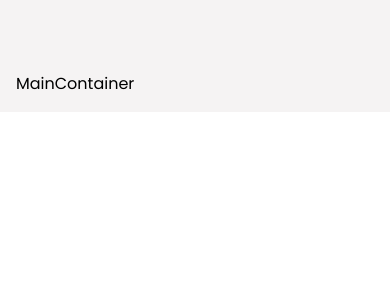
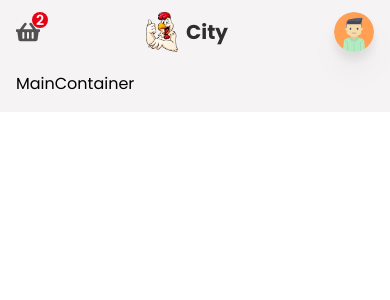
Before and after one commit to ankitt01/Food-Delivery-App, a React (Create React App) app: page / in a window 390 px wide. Shown: the top 300 px of the page. Built offline with nearby package versions, Linux system fonts and the light colour scheme.

Commit message:
header done both mobile and desktop screen

```diff
--- a/src/components/Header.js
+++ b/src/components/Header.js
@@ -29,21 +29,34 @@ const Header = () => {
             setIsMenu(!isMenu)
         }
     }
+
+    const logout = () => {
+        setIsMenu(false)
+        localStorage.clear()
+
+        dispatch({
+            type: actionType.SET_USER,
+            user: null,
+        })
+    }
   return (
-    <div className='w-screen fixed z-50 p-6 px-16'>
+    <div className='w-screen fixed z-50 p-3 md:p-6 px-4 md:px-16'>
         {/* Desktop and tablet */}
         <div className='hidden md:flex justify-between'>
             <Link to={"/"} className="flex items-center gap-2">
-            <img src={"/img/logo.png"} className="w-8 object-cover" alt="logo" />
-            <p className="text-headingColor text-xl font-bold"> City</p>
+                <img src={"/img/logo.png"} className="w-8 object-cover" alt="logo" />
+                <p className="text-headingColor text-xl font-bold"> City</p>
             </Link>
             <div className='flex items-center gap-8 xl:gap-16'>
-                <ul className="flex items-center gap-8 xl:gap-16">
+                <motion.ul
+                    initial={{ opacity: 0, x: 200 }}
+                    animate={{ opacity: 1, x: 0 }}
+                    exit={{ opacity: 0, x: 200 }} className="flex items-center gap-8 xl:gap-16">
                     <li className="text-lg text-textColor hover:text-headingColor duration-100 transition-all ease-in-out cursor-pointer">Home</li>
                     <li className="text-lg text-textColor hover:text-headingColor duration-100 transition-all ease-in-out cursor-pointer">Menu</li>
                     <li className="text-lg text-textColor hover:text-headingColor duration-100 transition-all ease-in-out cursor-pointer">About Us</li>
                     <li className="text-lg text-textColor hover:text-headingColor duration-100 transition-all ease-in-out cursor-pointer">Service</li>
-                </ul>
+                </motion.ul>
 
                 <div className="relative flex items-center justify-center">
                     <FaShoppingBasket className="text-textColor text-2xl  cursor-pointer" />
@@ -74,7 +87,10 @@ const Header = () => {
                                         </p >
                                     </Link>
                                 )}
-                                <p className= "px-4 py-2 flex items-center gap-3 cursor-pointer hover:bg-slate-200 transition-all duration-100 ease-in-out text-textColor text-base">Logout <MdLogout /></p>
+
+                                <p className= "px-4 py-2 flex items-center gap-3 cursor-pointer hover:bg-slate-200 transition-all duration-100 ease-in-out text-textColor text-base">
+                                    Logout <MdLogout />
+                                </p>
                             </motion.div>
                         )
                     }
@@ -82,7 +98,54 @@ const Header = () => {
             </div>
         </div>
         {/* Mobile */}
-        <div className='flex md:hidden'>
+        <div className='flex md:hidden justify-between'>
+            <div className="relative flex items-center justify-center">
+                <FaShoppingBasket className="text-textColor text-2xl  cursor-pointer" />
+                <div className='w-4 h-4 rounded-full bg-cartNumBg flex items-center justify-center absolute -top-0 -right-2'>
+                    <p className='text-sm text-white font-semibold'>2</p>
+                </div>
+            </div>
+            <Link to={"/"} className="flex items-center gap-2">
+                <img src={"/img/logo.png"} className="w-8 object-cover" alt="logo" />
+                <p className="text-headingColor text-xl font-bold"> City</p>
+            </Link>
+
+            <div className='relative'>
+                    <motion.img
+                        whileTap={{ scale: 0.8 }}
+                        src={user ? user.photoURL : "/img/avatar.png"}
+                        className='w-10 min-w-[40px] drop-shadow-xl cursor-pointer rounded-full'
+                        alt="avatar"
+                        onClick={login}
+                    />
+                    {
+                        isMenu && (
+                            <motion.div
+                            initial={{ opacity: 0, scale: 0.6 }}
+                            animate={{ opacity: 1, scale: 1 }}
+                            exit={{ opacity: 0, scale: 0.6 }}
+                            className='w-40 bg-gray-50 shadow-xl rounded-lg absolute top-12 right-0 flex flex-col'>
+                                {user && user.email === "ankitrawat0102@gmail.com" && (
+                                    <Link to={'/createItem'}>
+                                        <p className= "px-4 py-2 flex items-center gap-3 cursor-pointer hover:bg-slate-200 transition-all duration-100 ease-in-out text-textColor text-base"
+                                        >New Item <MdAdd />
+                                        </p >
+                                    </Link>
+                                )}
+                                <ul className="flex flex-col">
+                                    <li className="px-4 py-2 flex items-center gap-3 cursor-pointer hover:bg-slate-200 transition-all duration-100 ease-in-out text-textColor text-base">Home</li>
+                                    <li className="px-4 py-2 flex items-center gap-3 cursor-pointer hover:bg-slate-200 transition-all duration-100 ease-in-out text-textColor text-base">Menu</li>
+                                    <li className="px-4 py-2 flex items-center gap-3 cursor-pointer hover:bg-slate-200 transition-all duration-100 ease-in-out text-textColor text-base">About Us</li>
+                                    <li className="px-4 py-2 flex items-center gap-3 cursor-pointer hover:bg-slate-200 transition-all duration-100 ease-in-out text-textColor text-base">Service</li>
+                                </ul>
+                                <p
+                                 onClick={logout}
+                                 className= "m-2 px-4 py-2 shadow-md flex justify-center bg-slate-200 rounded-b-lg items-center gap-3 cursor-pointer hover:bg-slate-300 transition-all duration-100 ease-in-out text-textColor text-base">
+                                    Logout <MdLogout /></p>
+                            </motion.div>
+                        )
+                    }
+                </div>
         </div>
     </div>
   )
```
